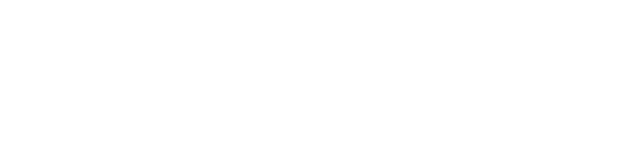
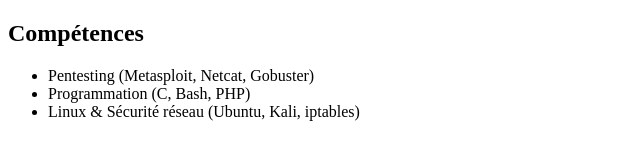
Before and after one commit to scardjihokin/mon-cv, a plain HTML site: page index.html in a window 1280 px wide. Shown: the whole page, without its empty margins (0-640 px from the left). Drawn offline with Linux system fonts and the light colour scheme.

Commit message:
mise en place de la section competences

```diff
--- a/index.html
+++ b/index.html
@@ -7,6 +7,14 @@
     <link rel="stylesheet" href="style.css">
 </head>
 <body>
+    <div class="section">
+        <h2>Compétences</h2>
+        <ul>
+            <li>Pentesting (Metasploit, Netcat, Gobuster)</li>
+            <li>Programmation (C, Bash, PHP)</li>
+            <li>Linux & Sécurité réseau (Ubuntu, Kali, iptables)</li>
+        </ul>
+    </div>
 
 </body>
 </html>
```
